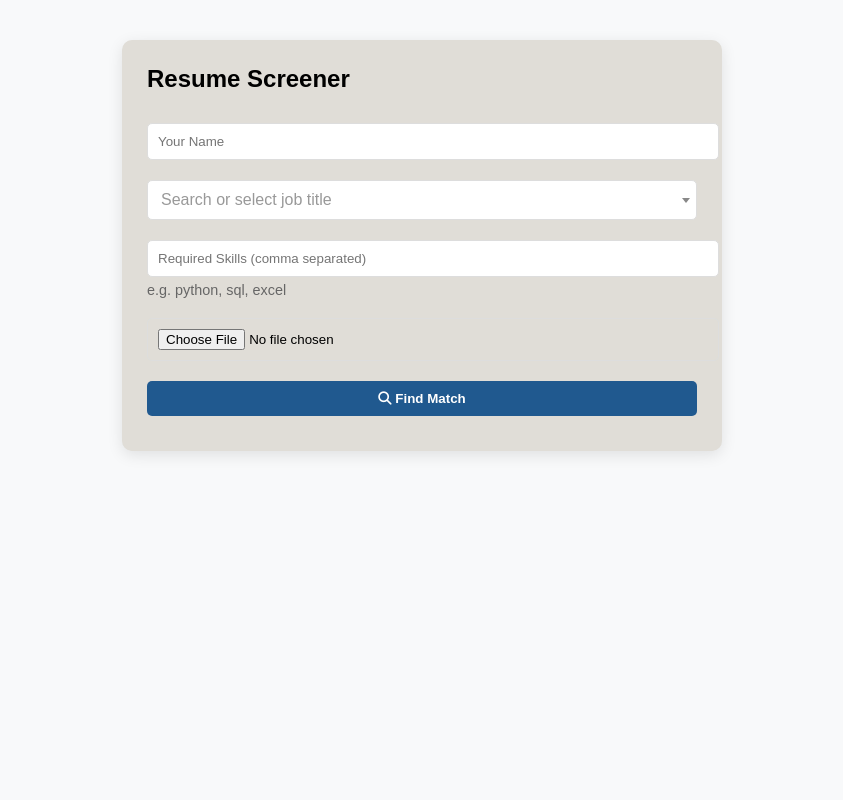
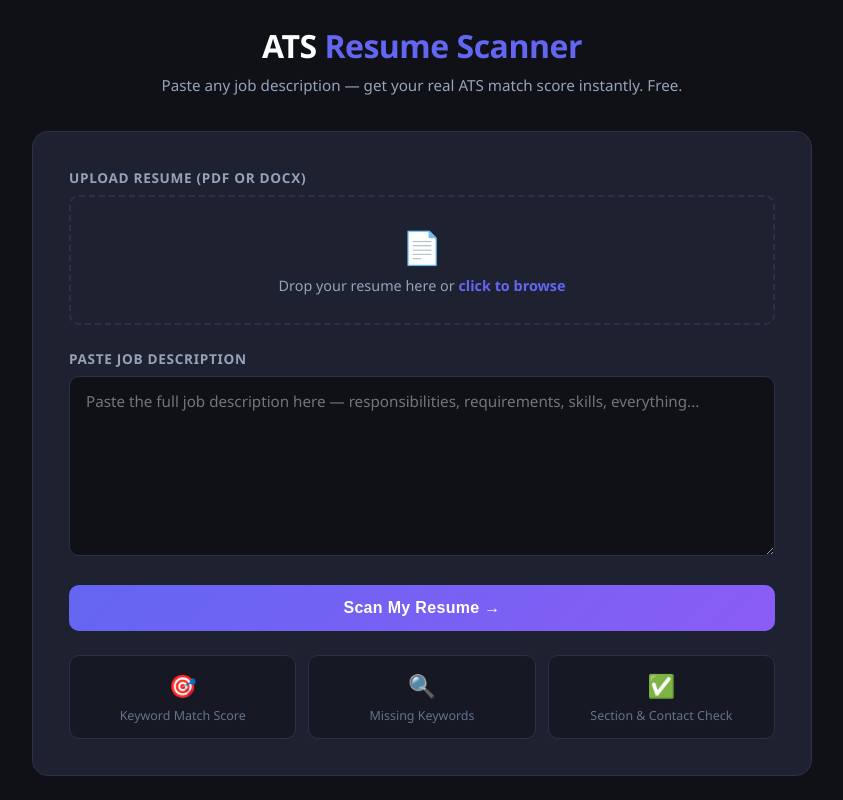
Before and after one commit to Fouziya23/resume-screener, a Flask app: page / in a window 1280 px wide. Shown: the whole page, without its empty margins (218-1061 px from the left). Run offline with Flask 3, Linux system fonts and the light colour scheme; some libraries are stand-ins or nearby versions.

Commit message:
Update index.html

```diff
--- a/templates/index.html
+++ b/templates/index.html
@@ -1,124 +1,243 @@
 <!DOCTYPE html>
-<html>
+<html lang="en">
 <head>
-    <title>Resume Screener</title>
-    <link href="https://cdn.jsdelivr.net/npm/select2@4.1.0-rc.0/dist/css/select2.min.css" rel="stylesheet">
-    <link href="https://cdnjs.cloudflare.com/ajax/libs/font-awesome/6.4.0/css/all.min.css" rel="stylesheet">
+  <meta charset="UTF-8"/>
+  <meta name="viewport" content="width=device-width, initial-scale=1.0"/>
+  <title>ATS Resume Scanner</title>
   <style>
+    * { box-sizing: border-box; margin: 0; padding: 0; }
+
     body {
-            font-family: 'Arial', sans-serif;
-            max-width: 600px;
-            margin: 20px auto;
+      font-family: 'Segoe UI', Arial, sans-serif;
+      background: #0f1117;
+      color: #e2e8f0;
+      min-height: 100vh;
+      display: flex;
+      align-items: center;
+      justify-content: center;
       padding: 20px;
-            background: #f8f9fa;
     }
-        .form-card {
-            background: rgb(224, 221, 215);
+
+    .container {
+      width: 100%;
+      max-width: 780px;
+    }
+
+    .header {
+      text-align: center;
+      margin-bottom: 36px;
+    }
+
+    .header h1 {
+      font-size: 2rem;
+      font-weight: 700;
+      color: #fff;
+      letter-spacing: -0.5px;
+    }
+
+    .header h1 span { color: #6366f1; }
+
+    .header p {
+      color: #94a3b8;
+      margin-top: 8px;
+      font-size: 0.95rem;
+    }
+
+    .card {
+      background: #1e2130;
+      border: 1px solid #2d3148;
+      border-radius: 16px;
+      padding: 36px;
+    }
+
+    .form-group { margin-bottom: 24px; }
+
+    label {
+      display: block;
+      font-size: 0.85rem;
+      font-weight: 600;
+      color: #94a3b8;
+      text-transform: uppercase;
+      letter-spacing: 0.05em;
+      margin-bottom: 8px;
+    }
+
+    input[type="text"], textarea {
+      width: 100%;
+      background: #0f1117;
+      border: 1px solid #2d3148;
       border-radius: 10px;
-            padding: 25px;
-            box-shadow: 0 4px 15px rgba(0,0,0,0.1);
+      padding: 12px 16px;
+      color: #e2e8f0;
+      font-size: 0.95rem;
+      font-family: inherit;
+      transition: border-color 0.2s;
+      outline: none;
     }
-        input, button {
+
+    input[type="text"]:focus, textarea:focus {
+      border-color: #6366f1;
+    }
+
+    textarea { resize: vertical; min-height: 180px; line-height: 1.6; }
+
+    .upload-area {
+      border: 2px dashed #2d3148;
+      border-radius: 10px;
+      padding: 28px;
+      text-align: center;
+      cursor: pointer;
+      transition: border-color 0.2s, background 0.2s;
+      position: relative;
+    }
+
+    .upload-area:hover { border-color: #6366f1; background: #161824; }
+    .upload-area.has-file { border-color: #22c55e; background: #0d1f13; }
+
+    .upload-area input[type="file"] {
+      position: absolute;
+      inset: 0;
+      opacity: 0;
+      cursor: pointer;
       width: 100%;
-            padding: 10px;
-            margin: 10px 0;
-            border: 1px solid #ddd;
-            border-radius: 5px;
+      height: 100%;
     }
-        button {
-            background: #20598f;
+
+    .upload-icon { font-size: 2rem; margin-bottom: 8px; }
+    .upload-text { color: #94a3b8; font-size: 0.9rem; }
+    .upload-text strong { color: #6366f1; }
+    .file-name { color: #22c55e; font-weight: 600; margin-top: 6px; font-size: 0.9rem; display: none; }
+
+    .btn {
+      width: 100%;
+      padding: 14px;
+      background: linear-gradient(135deg, #6366f1, #8b5cf6);
       color: white;
       border: none;
+      border-radius: 10px;
+      font-size: 1rem;
+      font-weight: 600;
       cursor: pointer;
-            font-weight: bold;
-            transition: all 0.3s;
+      transition: opacity 0.2s, transform 0.1s;
+      letter-spacing: 0.02em;
     }
-        button:hover {
-            background: #6ba9e0;
-            transform: translateY(-2px);
+
+    .btn:hover { opacity: 0.92; transform: translateY(-1px); }
+    .btn:active { transform: translateY(0); }
+
+    .error {
+      background: #3b1212;
+      border: 1px solid #dc2626;
+      color: #fca5a5;
+      padding: 12px 16px;
+      border-radius: 8px;
+      margin-bottom: 20px;
+      font-size: 0.9rem;
     }
-        #custom_job {
-            display: none;
-            margin-top: 5px;
+
+    .features {
+      display: grid;
+      grid-template-columns: repeat(3, 1fr);
+      gap: 12px;
+      margin-top: 24px;
     }
-        .skill-hint {
-            font-size: 0.9em;
-            color: #666;
-            margin-top: -5px;
-            margin-bottom: 10px;
+
+    .feature {
+      background: #161824;
+      border: 1px solid #2d3148;
+      border-radius: 10px;
+      padding: 14px;
+      text-align: center;
     }
-        /* Fixed Select2 styles */
-        .select2-container {
-            width: 100% !important;
-            margin: 10px 0;
+
+    .feature-icon { font-size: 1.4rem; margin-bottom: 6px; }
+    .feature-text { font-size: 0.78rem; color: #64748b; }
+
+    .loading { display: none; text-align: center; padding: 20px 0; }
+    .spinner {
+      width: 36px; height: 36px;
+      border: 3px solid #2d3148;
+      border-top-color: #6366f1;
+      border-radius: 50%;
+      animation: spin 0.8s linear infinite;
+      margin: 0 auto 12px;
     }
-        .select2-selection {
-            height: 40px !important;
-            padding: 5px !important;
-            border: 1px solid #ddd !important;
-            border-radius: 5px !important;
-        }
-        .select2-selection__arrow {
-            height: 38px !important;
-        }
-        .select2-dropdown {
-            border: 1px solid #ddd !important;
-            border-radius: 5px !important;
-            box-shadow: 0 2px 10px rgba(0,0,0,0.1) !important;
-        }
+    @keyframes spin { to { transform: rotate(360deg); } }
   </style>
 </head>
 <body>
-    <div class="form-card">
-        <h2 style="margin-top: 0;">Resume Screener</h2>
-        <form method="post" enctype="multipart/form-data">
-            <input type="text" name="name" placeholder="Your Name" required>
-
-            <select id="job_title" name="job_title" required>
-                <option value="" disabled selected>Select Job Title</option>
-                <option value="Backend Developer">Backend Developer</option>
-                <option value="Data Analyst">Data Analyst</option>
-                <option value="Data Scientist">Data Scientist</option>
-                <option value="Frontend Developer">Frontend Developer</option>
-                <option value="Product Manager">Product Manager</option>
-                <option value="Quality Tester">Quality Tester</option>
-                <option value="Software Developer">Software Developer</option>
-                <option value="Software Engineer">Software Engineer</option>
-                <option value="UX Designer">UX Designer</option>
-                <option value="other">Other (Specify Below)</option>
-            </select>
-            <input type="text" id="custom_job" name="custom_job" placeholder="Enter Custom Job Title">
-
-            <input type="text" name="skills" id="skills" placeholder="Required Skills (comma separated)" required>
-            <p class="skill-hint" id="skillHint">e.g. python, sql, excel</p>
-
-            <input type="file" name="resume" accept=".pdf,.docx" required>
-            <button type="submit">
-                <i class="fas fa-search"></i> Find Match
-            </button>
-        </form>
+  <div class="container">
+    <div class="header">
+      <h1>ATS <span>Resume Scanner</span></h1>
+      <p>Paste any job description — get your real ATS match score instantly. Free.</p>
     </div>
 
-    <script src="https://code.jquery.com/jquery-3.6.0.min.js"></script>
-    <script src="https://cdn.jsdelivr.net/npm/select2@4.1.0-rc.0/dist/js/select2.min.js"></script>
+    <div class="card">
+      {% if error %}
+      <div class="error">⚠ {{ error }}</div>
+      {% endif %}
+
+      <form method="POST" action="/scan" enctype="multipart/form-data" id="scanForm">
+
+        <div class="form-group">
+          <label>Upload Resume (PDF or DOCX)</label>
+          <div class="upload-area" id="uploadArea">
+            <input type="file" name="resume" accept=".pdf,.docx" id="fileInput" required/>
+            <div class="upload-icon">📄</div>
+            <div class="upload-text">Drop your resume here or <strong>click to browse</strong></div>
+            <div class="file-name" id="fileName"></div>
+          </div>
+        </div>
+
+        <div class="form-group">
+          <label>Paste Job Description</label>
+          <textarea name="jd_text" placeholder="Paste the full job description here — responsibilities, requirements, skills, everything..." required></textarea>
+        </div>
+
+        <button type="submit" class="btn" id="submitBtn">Scan My Resume →</button>
+
+        <div class="loading" id="loading">
+          <div class="spinner"></div>
+          <p style="color:#94a3b8; font-size:0.9rem;">Analyzing your resume...</p>
+        </div>
+      </form>
+
+      <div class="features">
+        <div class="feature">
+          <div class="feature-icon">🎯</div>
+          <div class="feature-text">Keyword Match Score</div>
+        </div>
+        <div class="feature">
+          <div class="feature-icon">🔍</div>
+          <div class="feature-text">Missing Keywords</div>
+        </div>
+        <div class="feature">
+          <div class="feature-icon">✅</div>
+          <div class="feature-text">Section & Contact Check</div>
+        </div>
+      </div>
+    </div>
+  </div>
+
   <script>
-        $(document).ready(function() {
-            // Initialize select2 with proper styling
-            $('#job_title').select2({
-                placeholder: "Search or select job title",
-                width: '100%',
-                dropdownAutoWidth: true,
-                dropdownParent: $('.form-card')
+    const fileInput = document.getElementById('fileInput');
+    const uploadArea = document.getElementById('uploadArea');
+    const fileName = document.getElementById('fileName');
+    const form = document.getElementById('scanForm');
+    const submitBtn = document.getElementById('submitBtn');
+    const loading = document.getElementById('loading');
+
+    fileInput.addEventListener('change', () => {
+      if (fileInput.files[0]) {
+        uploadArea.classList.add('has-file');
+        fileName.style.display = 'block';
+        fileName.textContent = '✓ ' + fileInput.files[0].name;
+      }
     });
 
-            // Show/hide custom job field
-            $('#job_title').on('change', function() {
-                if ($(this).val() === 'other') {
-                    $('#custom_job').show().focus();
-                } else {
-                    $('#custom_job').hide();
-                }
-            });
+    form.addEventListener('submit', () => {
+      submitBtn.style.display = 'none';
+      loading.style.display = 'block';
     });
   </script>
 </body>
```
Lines whose indentation alone changed are shown as unchanged.
